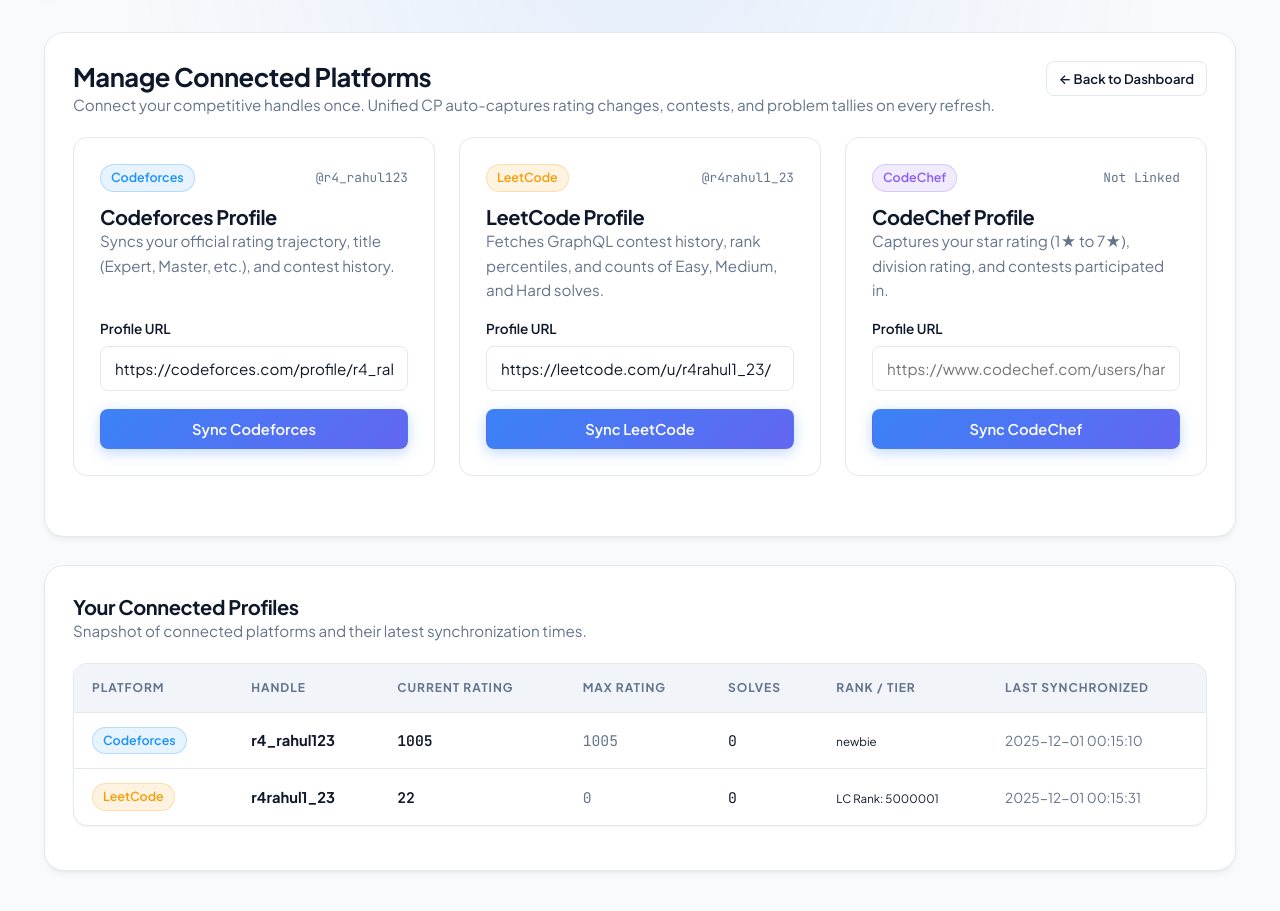
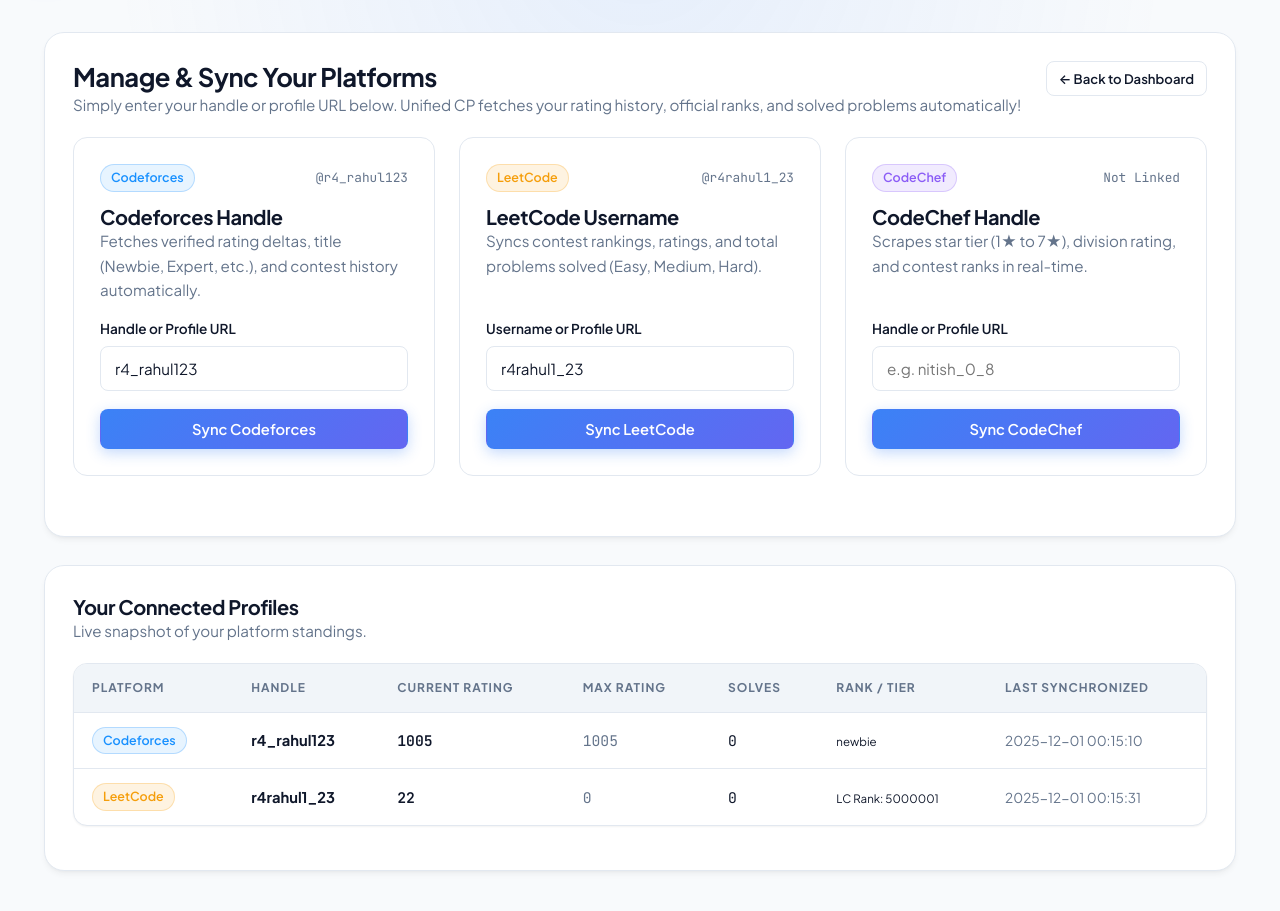
Before and after one commit to Nitish08-08/unified_cp_management, a PHP site: page /manage_platforms.php in a window 1280 px wide. Shown: the part 66-977 px from the top of the page. Run offline with PHP 8.4, Linux system fonts and the light colour scheme; a user stored in the database is signed in; data comes from the database, SQL or seed files in the repository; both versions use the stored data as it was after the commit.

Commit message:
Allow entering plain username or URL for auto-sync and clean schema

```diff
--- a/manage_platforms.php
+++ b/manage_platforms.php
@@ -12,87 +12,96 @@ $messageType = 'success';
 if ($pdo !== null) {
     /* Auto Sync Codeforces */
     if (isset($_POST['fetch_cf'])) {
-        $profileUrl = trim($_POST['profile_url'] ?? '');
+        $input = trim($_POST['profile_url'] ?? '');
+        $handle = '';
 
-        if (!preg_match("/codeforces\.com\/profile\/([^\/]+)/", $profileUrl, $match)) {
-            $message = "Invalid Codeforces profile URL. Format should be: https://codeforces.com/profile/handle";
+        if (preg_match("/codeforces\.com\/profile\/([^\/\s]+)/i", $input, $match)) {
+            $handle = $match[1];
+        } elseif (preg_match('/^[a-zA-Z0-9_.-]+$/', $input)) {
+            $handle = $input;
+        }
+
+        if (!$handle) {
+            $message = "Please enter a valid Codeforces handle or profile URL.";
             $messageType = 'error';
         } else {
-            $handle = $match[1];
+            $pdo->exec("INSERT IGNORE INTO platforms (platform_name, base_url) VALUES ('Codeforces', 'https://codeforces.com')");
+            $platform_id = $pdo->query("SELECT id FROM platforms WHERE platform_name='Codeforces'")->fetch()['id'];
 
-            $pdo->exec("INSERT IGNORE INTO platforms (platform_name, base_url)
-                        VALUES ('Codeforces', 'https://codeforces.com')");
-            $platform_id = $pdo->query("SELECT id FROM platforms WHERE platform_name='Codeforces'")
-                               ->fetch()['id'];
-
-            $pdo->prepare("INSERT IGNORE INTO user_platform_profiles
-                (user_id, platform_id, handle, last_sync_date)
-                VALUES (?, ?, ?, NOW())")->execute([$user_id, $platform_id, $handle]);
+            $pdo->prepare("INSERT INTO user_platform_profiles (user_id, platform_id, handle, last_sync_date)
+                           VALUES (?, ?, ?, NOW())
+                           ON DUPLICATE KEY UPDATE handle=VALUES(handle), last_sync_date=NOW()")->execute([$user_id, $platform_id, $handle]);
 
             $stmt = $pdo->prepare("SELECT id FROM user_platform_profiles WHERE user_id=? AND platform_id=?");
             $stmt->execute([$user_id, $platform_id]);
             $profile_id = $stmt->fetch()['id'];
 
             include 'sync_cf.php';
-            $message = "Codeforces profile ($handle) synchronized successfully!";
+            $message = "Codeforces account (@$handle) synchronized successfully!";
             $messageType = 'success';
         }
     }
 
     /* Auto Sync LeetCode */
     if (isset($_POST['fetch_lc'])) {
-        $lcUrl = trim($_POST['lc_url'] ?? '');
+        $input = trim($_POST['lc_url'] ?? '');
+        $handle = '';
 
-        if (!preg_match("/leetcode\.com\/(?:u\/)?([^\/]+)/", $lcUrl, $m)) {
-            $message = "Invalid LeetCode profile URL. Format should be: https://leetcode.com/u/handle/";
+        if (preg_match("/leetcode\.com\/(?:u\/)?([^\/\s]+)/i", $input, $m)) {
+            $handle = $m[1];
+        } elseif (preg_match('/^[a-zA-Z0-9_.-]+$/', $input)) {
+            $handle = $input;
+        }
+
+        if (!$handle) {
+            $message = "Please enter a valid LeetCode username or profile URL.";
             $messageType = 'error';
         } else {
-            $handle = $m[1];
+            $pdo->exec("INSERT IGNORE INTO platforms (platform_name, base_url) VALUES ('LeetCode', 'https://leetcode.com')");
+            $platform_id = $pdo->query("SELECT id FROM platforms WHERE platform_name='LeetCode'")->fetch()['id'];
 
-            $pdo->exec("INSERT IGNORE INTO platforms (platform_name, base_url)
-                        VALUES ('LeetCode', 'https://leetcode.com')");
-            $platform_id = $pdo->query("SELECT id FROM platforms WHERE platform_name='LeetCode'")
-                               ->fetch()['id'];
-
-            $pdo->prepare("INSERT IGNORE INTO user_platform_profiles
-                (user_id, platform_id, handle, last_sync_date)
-                VALUES (?, ?, ?, NOW())")->execute([$user_id, $platform_id, $handle]);
+            $pdo->prepare("INSERT INTO user_platform_profiles (user_id, platform_id, handle, last_sync_date)
+                           VALUES (?, ?, ?, NOW())
+                           ON DUPLICATE KEY UPDATE handle=VALUES(handle), last_sync_date=NOW()")->execute([$user_id, $platform_id, $handle]);
 
             $stmt = $pdo->prepare("SELECT id FROM user_platform_profiles WHERE user_id=? AND platform_id=?");
             $stmt->execute([$user_id, $platform_id]);
             $profile_id = $stmt->fetch()['id'];
 
             include 'sync_lc.php';
-            $message = "LeetCode profile ($handle) synchronized successfully!";
+            $message = "LeetCode account (@$handle) synchronized successfully!";
             $messageType = 'success';
         }
     }
 
     /* Auto Sync CodeChef */
     if (isset($_POST['fetch_cc'])) {
-        $ccUrl = trim($_POST['cc_url'] ?? '');
+        $input = trim($_POST['cc_url'] ?? '');
+        $handle = '';
 
-        if (!preg_match("/codechef\.com\/users\/([^\/]+)/", $ccUrl, $m)) {
-            $message = "Invalid CodeChef profile URL. Format should be: https://www.codechef.com/users/handle";
+        if (preg_match("/codechef\.com\/users\/([^\/\s]+)/i", $input, $m)) {
+            $handle = $m[1];
+        } elseif (preg_match('/^[a-zA-Z0-9_.-]+$/', $input)) {
+            $handle = $input;
+        }
+
+        if (!$handle) {
+            $message = "Please enter a valid CodeChef username or profile URL.";
             $messageType = 'error';
         } else {
-            $handle = $m[1];
+            $pdo->exec("INSERT IGNORE INTO platforms (platform_name, base_url) VALUES ('CodeChef', 'https://www.codechef.com')");
+            $platform_id = $pdo->query("SELECT id FROM platforms WHERE platform_name='CodeChef'")->fetch()['id'];
 
-            $pdo->exec("INSERT IGNORE INTO platforms (platform_name, base_url)
-                        VALUES ('CodeChef', 'https://www.codechef.com')");
-            $platform_id = $pdo->query("SELECT id FROM platforms WHERE platform_name='CodeChef'")
-                               ->fetch()['id'];
-
-            $pdo->prepare("INSERT IGNORE INTO user_platform_profiles
-                (user_id, platform_id, handle, last_sync_date)
-                VALUES (?, ?, ?, NOW())")->execute([$user_id, $platform_id, $handle]);
+            $pdo->prepare("INSERT INTO user_platform_profiles (user_id, platform_id, handle, last_sync_date)
+                           VALUES (?, ?, ?, NOW())
+                           ON DUPLICATE KEY UPDATE handle=VALUES(handle), last_sync_date=NOW()")->execute([$user_id, $platform_id, $handle]);
 
             $stmt = $pdo->prepare("SELECT id FROM user_platform_profiles WHERE user_id=? AND platform_id=?");
             $stmt->execute([$user_id, $platform_id]);
             $profile_id = $stmt->fetch()['id'];
 
             include 'sync_cc.php';
-            $message = "CodeChef profile ($handle) synchronized successfully!";
+            $message = "CodeChef account (@$handle) synchronized successfully!";
             $messageType = 'success';
         }
     }
@@ -124,8 +133,8 @@ include 'header.php';
 <section class="surface">
     <div class="surface-header">
         <div>
-            <h2>Manage Connected Platforms</h2>
-            <p>Connect your competitive handles once. Unified CP auto-captures rating changes, contests, and problem tallies on every refresh.</p>
+            <h2>Manage & Sync Your Platforms</h2>
+            <p>Simply enter your handle or profile URL below. Unified CP fetches your rating history, official ranks, and solved problems automatically!</p>
         </div>
         <a href="dashboard.php" class="btn btn-secondary btn-sm">
             <span>&larr; Back to Dashboard</span>
@@ -150,14 +159,14 @@ include 'header.php';
                         <?= $cfHandle ? '@' . htmlspecialchars($cfHandle) : 'Not Linked' ?>
                     </span>
                 </div>
-                <h3>Codeforces Profile</h3>
-                <p>Syncs your official rating trajectory, title (Expert, Master, etc.), and contest history.</p>
+                <h3>Codeforces Handle</h3>
+                <p>Fetches verified rating deltas, title (Newbie, Expert, etc.), and contest history automatically.</p>
             </div>
 
             <form method="post" action="manage_platforms.php" style="margin-top:16px;">
                 <div class="form-group">
-                    <label for="cf-profile">Profile URL</label>
-                    <input id="cf-profile" type="url" name="profile_url" placeholder="https://codeforces.com/profile/handle" value="<?= $cfHandle ? htmlspecialchars('https://codeforces.com/profile/' . $cfHandle) : '' ?>" required>
+                    <label for="cf-profile">Handle or Profile URL</label>
+                    <input id="cf-profile" type="text" name="profile_url" placeholder="e.g. nitish__0708" value="<?= htmlspecialchars($cfHandle) ?>" required>
                 </div>
                 <button type="submit" name="fetch_cf" class="btn btn-primary" style="width:100%;">
                     <span>Sync Codeforces</span>
@@ -174,14 +183,14 @@ include 'header.php';
                         <?= $lcHandle ? '@' . htmlspecialchars($lcHandle) : 'Not Linked' ?>
                     </span>
                 </div>
-                <h3>LeetCode Profile</h3>
-                <p>Fetches GraphQL contest history, rank percentiles, and counts of Easy, Medium, and Hard solves.</p>
+                <h3>LeetCode Username</h3>
+                <p>Syncs contest rankings, ratings, and total problems solved (Easy, Medium, Hard).</p>
             </div>
 
             <form method="post" action="manage_platforms.php" style="margin-top:16px;">
                 <div class="form-group">
-                    <label for="lc-profile">Profile URL</label>
-                    <input id="lc-profile" type="url" name="lc_url" placeholder="https://leetcode.com/u/handle/" value="<?= $lcHandle ? htmlspecialchars('https://leetcode.com/u/' . $lcHandle . '/') : '' ?>" required>
+                    <label for="lc-profile">Username or Profile URL</label>
+                    <input id="lc-profile" type="text" name="lc_url" placeholder="e.g. nitish__0708" value="<?= htmlspecialchars($lcHandle) ?>" required>
                 </div>
                 <button type="submit" name="fetch_lc" class="btn btn-primary" style="width:100%;">
                     <span>Sync LeetCode</span>
@@ -198,14 +207,14 @@ include 'header.php';
                         <?= $ccHandle ? '@' . htmlspecialchars($ccHandle) : 'Not Linked' ?>
                     </span>
                 </div>
-                <h3>CodeChef Profile</h3>
-                <p>Captures your star rating (1★ to 7★), division rating, and contests participated in.</p>
+                <h3>CodeChef Handle</h3>
+                <p>Scrapes star tier (1★ to 7★), division rating, and contest ranks in real-time.</p>
             </div>
 
             <form method="post" action="manage_platforms.php" style="margin-top:16px;">
                 <div class="form-group">
-                    <label for="cc-profile">Profile URL</label>
-                    <input id="cc-profile" type="url" name="cc_url" placeholder="https://www.codechef.com/users/handle" value="<?= $ccHandle ? htmlspecialchars('https://www.codechef.com/users/' . $ccHandle) : '' ?>" required>
+                    <label for="cc-profile">Handle or Profile URL</label>
+                    <input id="cc-profile" type="text" name="cc_url" placeholder="e.g. nitish_0_8" value="<?= htmlspecialchars($ccHandle) ?>" required>
                 </div>
                 <button type="submit" name="fetch_cc" class="btn btn-primary" style="width:100%;">
                     <span>Sync CodeChef</span>
@@ -220,7 +229,7 @@ include 'header.php';
     <div class="surface-header">
         <div>
             <h3>Your Connected Profiles</h3>
-            <p>Snapshot of connected platforms and their latest synchronization times.</p>
+            <p>Live snapshot of your platform standings.</p>
         </div>
     </div>
 
@@ -241,7 +250,7 @@ include 'header.php';
                 <?php if (empty($profiles)): ?>
                     <tr>
                         <td colspan="7" style="text-align:center; padding: 24px; color: var(--clr-text-muted);">
-                            No platforms connected yet. Paste your profile URL in any card above to get started.
+                            No platforms linked yet. Type your username above and click Sync to pull your stats automatically!
                         </td>
                     </tr>
                 <?php else: ?>
```
Also changed, not shown: clean_schema.sql (+25 -63 lines).
